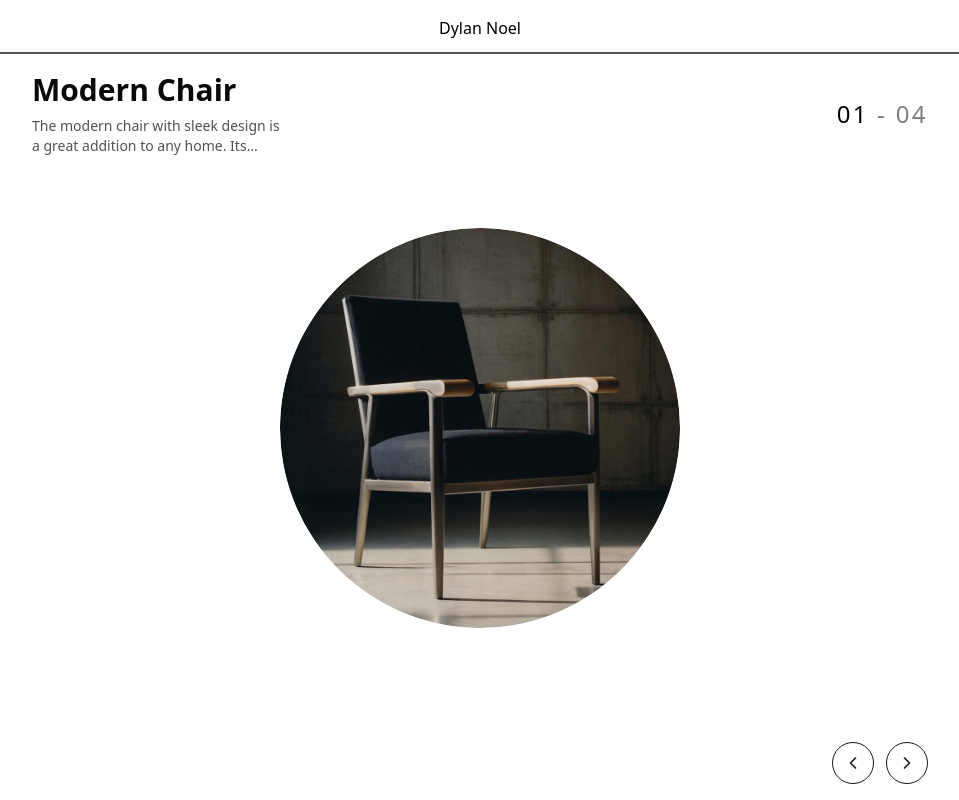
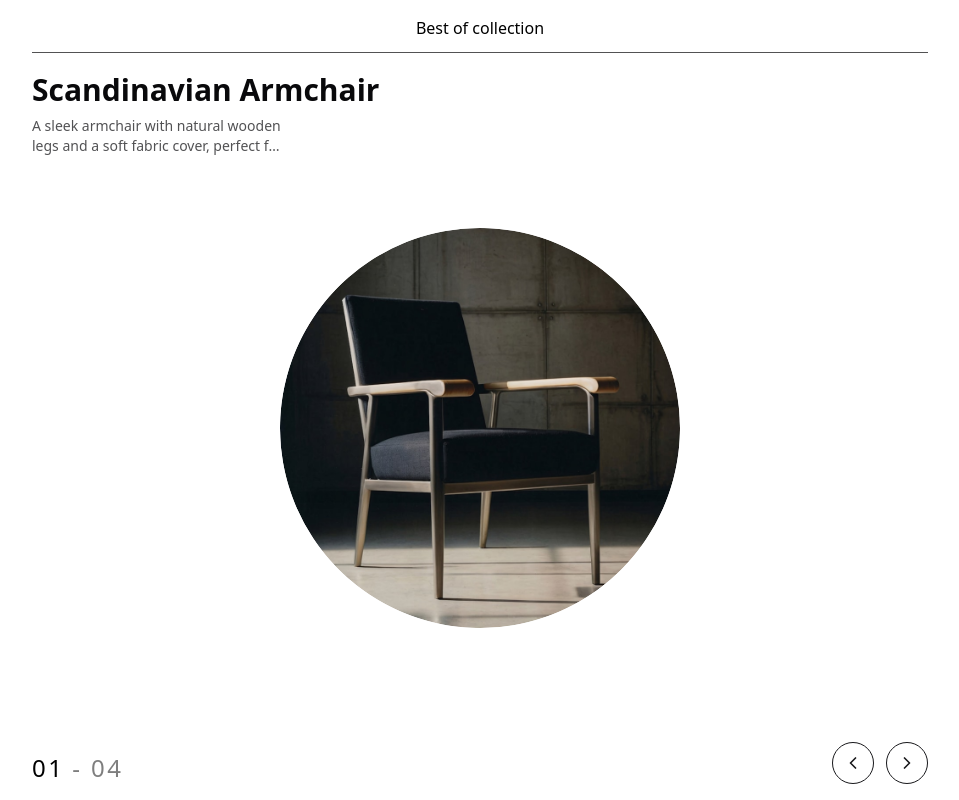
Before and after one commit to DylanTigo/clip-path-slider, a Next.js app: page / in a window 1280 px wide. Shown: the whole page, without its empty margins (160-1119 px from the left). Built offline with nearby package versions, Linux system fonts and the light colour scheme.

Commit message:
Refactor LoadingScreen component; update MorphingSVG to accept string array for slides; enhance UI layout in Home component; update slide data with new titles, descriptions, and prices

```diff
--- a/Component/LoadingScreen.tsx
+++ b/Component/LoadingScreen.tsx
@@ -7,22 +7,13 @@ gsap.registerPlugin(useGSAP);
 
 const LoadingScreen = () => {
   const loaderRef = useRef(null);
-  const textRef = useRef(null);
   const iconRef = useRef(null);
 
   useEffect(() => {
 
-    gsap.to(iconRef.current, {
-      rotate: 360,
-      duration: 1,
-      repeat: -1,
-    })
-
     // Fonction de chargement
     const handleLoad = () => {
-      const tl = gsap.timeline();
-
-      tl.to(loaderRef.current, {
+      gsap.to(loaderRef.current, {
         autoAlpha: 0,
         duration: 0.1,
         ease: "power2.inOut"
@@ -52,15 +43,7 @@ const LoadingScreen = () => {
           zIndex: 100,
         }}
       >
-        <div className="flex flex-col items-center">
           <Loader ref={iconRef} className="text-zinc-950 font-medium opacity-0" />
-          <p
-            ref={textRef}
-            className="mt-4 text-zinc-950 font-medium opacity-0"
-          >
-            Chargement...
-          </p>
-        </div>
       </div>
   );
 };
--- a/Component/ui/MorphingSvg.tsx
+++ b/Component/ui/MorphingSvg.tsx
@@ -4,15 +4,9 @@
 import * as d3 from "d3";
 import { useEffect, useRef, useState } from "react";
 
-interface Slide {
-  image: string;
-  title: string;
-  description: string;
-}
-
-interface MorphingSVGProps {
+type MorphingSVGProps = {
   currentIndex: number;
-  slides: Slide[];
+  slides: string[];
   direction: "next" | "prev"; // Made the direction type more specific
 }
 
@@ -62,7 +56,7 @@ const MorphingSVG: React.FC<MorphingSVGProps> = ({
         .attr("id", `image-${index}`)
         .style("z-index", index + 1)
         .attr("width", "100%")
-        .attr("href", slide.image)
+        .attr("href", slide)
         .attr("clip-path", `url(#${clipPathId})`);
     });
 
--- a/app/page.tsx
+++ b/app/page.tsx
@@ -40,8 +40,8 @@ export default function Home() {
     <main ref={mainRef}>
       <LoadingScreen/>
       <div className="flex justify-center h-svh p-4 relative">
-        <div className="flex justify-center pb-3 border-b-2 w-full border-zinc-950/70 absolute top-4">
-          Dylan Noel
+        <div className="flex justify-center pb-3 border-b w-full max-w-4xl border-zinc-950/70 absolute top-4">
+          Best of collection
         </div>
 
         <div className="flex flex-col justify-between w-full mt-14 max-w-4xl relative">
@@ -55,24 +55,27 @@ export default function Home() {
               </p>
             </div>
 
-            <div className="flex text-2xl tracking-widest gap-2">
+            <div className=""></div>
+          </div>
+
+          <div className="center-layout w-full h-full -z-10">
+            <MorphingSVG
+              currentIndex={currentIndex}
+              slides={slides.map(slide => slide.image)}
+              direction={direction}
+            />
+          </div>
+
+          <div className="flex justify-between items-end">
+            <div className="flex text-2xl content-center tracking-widest gap-2">
               <span>{String(currentIndex + 1).padStart(2, "0")}</span>
               <span className="opacity-50">
                 {" "}
                 - {String(slides.length).padStart(2, "0")}
               </span>
             </div>
-          </div>
 
-          <div className="center-layout w-full h-full -z-10">
-            <MorphingSVG
-              currentIndex={currentIndex}
-              slides={slides}
-              direction={direction}
-            />
-          </div>
-
-          <div className="flex justify-end items-center gap-3">
+            <div className="flex items-center gap-3">
               <button
                 className="p-2.5 border border-zinc-900 rounded-full"
                 onClick={handlePrev}
@@ -88,6 +91,7 @@ export default function Home() {
             </div>
           </div>
         </div>
+      </div>
     </main>
   );
 }
--- a/data.ts
+++ b/data.ts
@@ -1,26 +1,30 @@
 export const slides = [
   {
-    title: "Modern Chair",
+    title: "Scandinavian Armchair",
     description:
-      "The modern chair with sleek design is a great addition to any home. Its modern design and comfortable seating make it a perfect addition to any home.",
+      "A sleek armchair with natural wooden legs and a soft fabric cover, perfect for adding a modern and cozy touch to your space.",
     image: "/image1.png",
+    price: 129.99,
   },
   {
-    title: "Modern Elegant Chair",
+    title: "Elegant Velvet Chair",
     description:
-      "The modern chair with sleek design is a great addition to any home. Its modern design and comfortable seating make it a perfect addition to any home.",
+      "Comfort and sophistication come together in this soft velvet chair, ideal for a chic living room or a stylish dining area.",
     image: "/image2.png",
+    price: 149.99,
   },
   {
-    title: "Modern Stylish Armchair",
+    title: "Contemporary Lounge Chair",
     description:
-      "The modern chair with sleek design is a great addition to any home. Its modern design and comfortable seating make it a perfect addition to any home.",
+      "A modern lounge chair with deep seating and plush padding, perfect for relaxing after a long day.",
     image: "/image3.png",
+    price: 189.99,
   },
   {
-    title: "Elegant Armchair",
+    title: "Minimalist Design Chair",
     description:
-      "The modern chair with sleek design is a great addition to any home. Its modern design and comfortable seating make it a perfect addition to any home.",
+      "A sleek and ergonomic chair with a curved backrest for optimal comfort, ideal for an office or a reading nook.",
     image: "/image4.png",
+    price: 99.99,
   },
 ];
```
Lines whose indentation alone changed are shown as unchanged.
